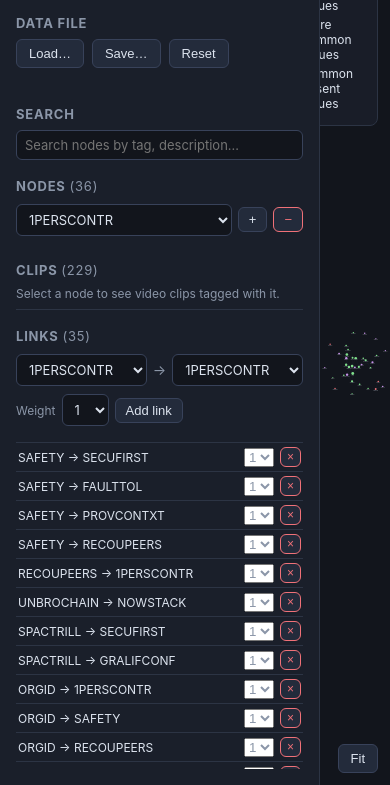
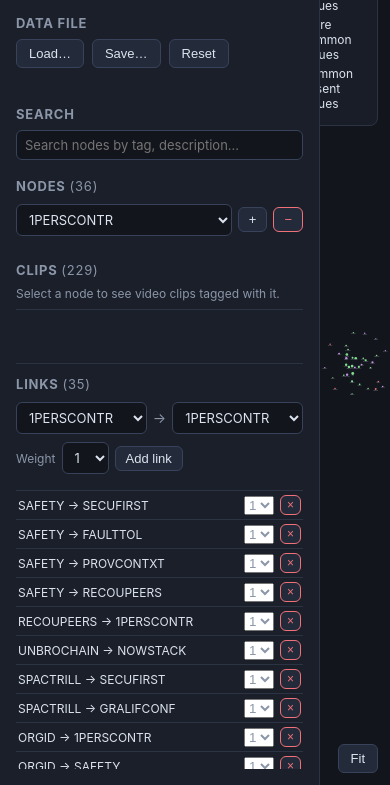
Before and after one commit to blockchainbird/KERI-value-system-visualisation, a website built with Vite: page index.html in a window 390 px wide. Shown: the part 59-844 px from the top of the page. Built offline with nearby package versions, Linux system fonts and the light colour scheme.

Commit message:
Refactor panel layout and styles for improved UI
- Added a new div (#panel-main) in index.html to better structure the panel layout.
- Updated CSS styles in style.css to enhance the panel's responsiveness and scrolling behavior.
- Adjusted min-height and overflow properties for better content display in the panel sections.

Signed-off-by: Kor Dwarshuis <proximus@fastmail.com>

```diff
--- a/index.html
+++ b/index.html
@@ -9,6 +9,7 @@
 <body>
   <div id="app">
     <aside id="panel">
+      <div id="panel-main">
       <header id="panel-header">
         <h1>KERI Value System</h1>
         <p class="subtitle">
@@ -64,6 +65,7 @@
         <p class="hint" id="clips-hint"></p>
         <ul id="clip-list"></ul>
       </section>
+      </div>
 
       <section class="panel-section" id="link-section">
         <h2>Links <span class="count" id="link-count"></span></h2>
--- a/src/style.css
+++ b/src/style.css
@@ -31,21 +31,34 @@ html, body {
 #panel {
   width: 320px;
   flex-shrink: 0;
+  min-height: 0;
   background: var(--panel-bg);
   border-right: 1px solid var(--panel-border);
-  overflow-y: auto;
+  overflow: hidden;
   padding: 16px;
   display: flex;
   flex-direction: column;
   gap: 18px;
 }
 
-/* The link section absorbs the remaining height so its list reaches the bottom. */
-#link-section {
-  flex: 1;
+/* Header / nodes / clips scroll in the upper pane; Links stay on screen below. */
+#panel-main {
+  flex: 1 1 auto;
+  min-height: 120px;
+  overflow-y: auto;
   display: flex;
   flex-direction: column;
-  min-height: 160px;
+  gap: 18px;
+}
+
+#link-section {
+  flex: 1 1 auto;
+  display: flex;
+  flex-direction: column;
+  min-height: 180px;
+  max-height: 50%;
+  padding-top: 12px;
+  border-top: 1px solid var(--panel-border);
 }
 
 #panel-header h1 {
@@ -248,8 +261,6 @@ button.danger:hover { background: rgba(240, 113, 120, 0.12); }
   list-style: none;
   margin: 8px 0 0;
   padding: 0;
-  max-height: 220px;
-  overflow-y: auto;
   border-top: 1px solid var(--panel-border);
 }
 
```
